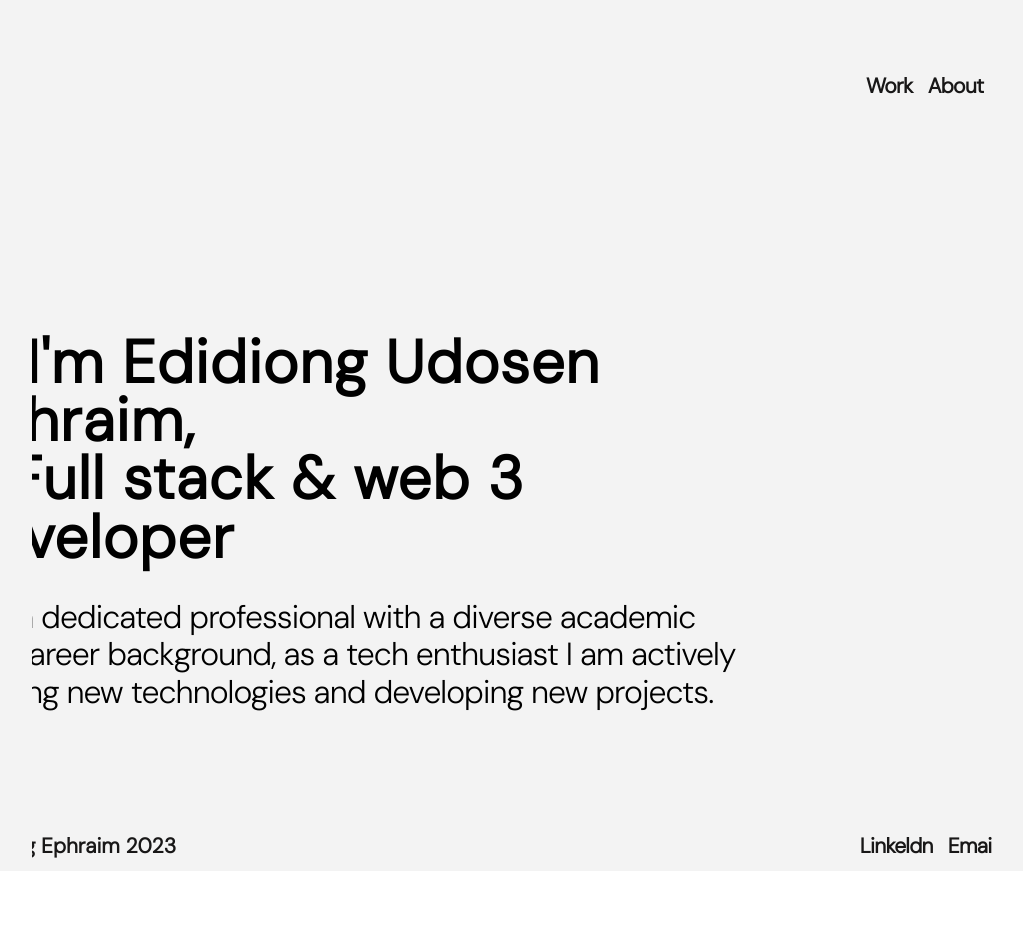
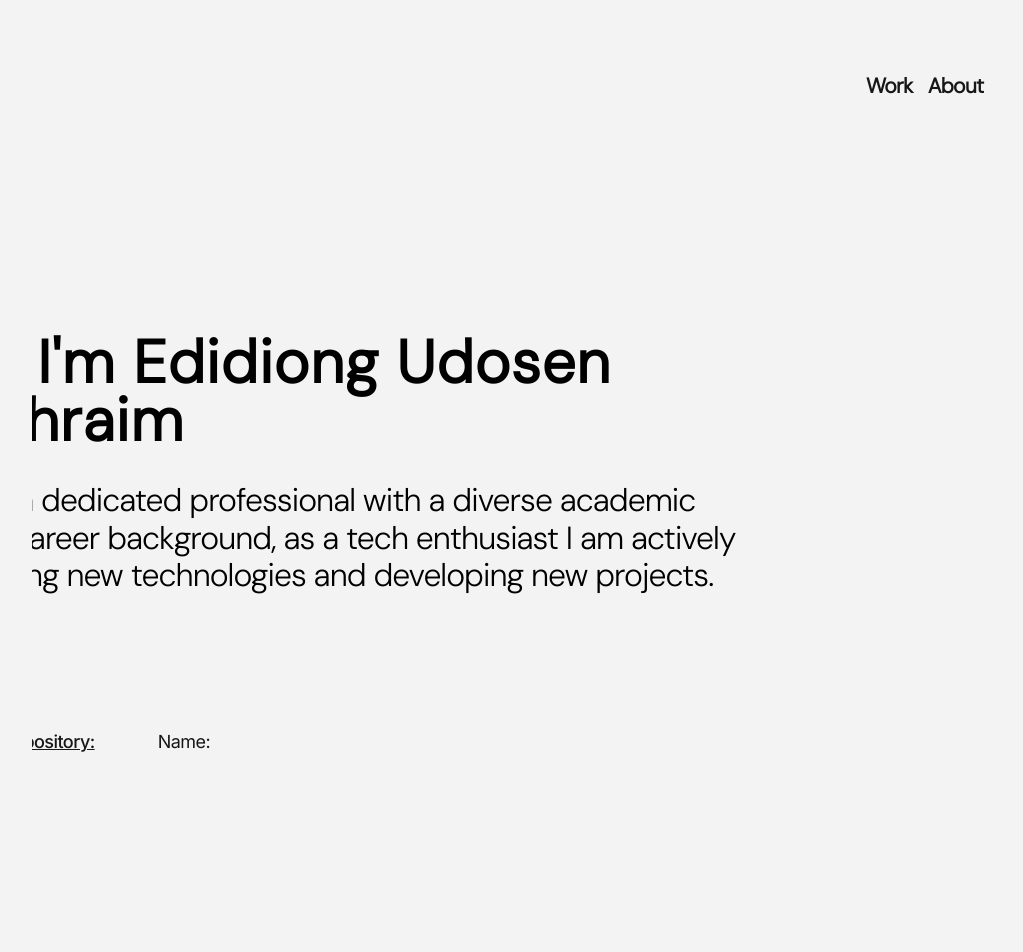
Before and after one commit to ehxdie/Portfolio, a React (Create React App) app in the folder my-website/: page /AboutPage in a window 1280 px wide. Shown: the top 952 px of the page, without its empty margins (128-1151 px from the left). Before the commit the page ends 871 px from the top, so only its background shows below. Built offline with nearby package versions, Linux system fonts and the light colour scheme; no server answers.

Commit message:
Connected to the github api to pull most recent repo

```diff
--- a/my-website/src/Components/Footer.js
+++ b/my-website/src/Components/Footer.js
@@ -8,13 +8,13 @@ function Footer() {
           </div>
           <div className='Footer-container-2'>
               <div>
-                  Linkeldn
+                  <a href='https://www.linkedin.com/in/edidiong-ephraim/' className='links-style'>Linkeldn</a>
               </div>
               <div>
-                  Email
+                  <a href='https://www.linkedin.com/in/edidiong-ephraim/' className='links-style'>Email</a>
               </div>
               <div>
-                  Github
+                  <a href='https://github.com/ehxdie' className='links-style'>Github</a>
               </div>
 
           </div>
--- a/my-website/src/Components/Pages/AboutPage.js
+++ b/my-website/src/Components/Pages/AboutPage.js
@@ -3,23 +3,25 @@ import Header from '../Header'
 import Footer from '../Footer'
 import "../../index.css";
 import img from "../Images/Screenshot 2023-05-10 204421.jpg"
+import Repositories from '../Repositories';
+
 
 function AboutPage() {
   return (
       <div className='Aboutpage-container'>
         <div className='Aboutpage-about'>
           <div className='Aboutpage-about-text'>
-            <p className='Aboutpage-about-text1'>Hi I'm Edidiong Udosen Ephraim, <br></br>A Full stack & web 3 developer </p>
+            <p className='Aboutpage-about-text1'>Hi, I'm Edidiong Udosen Ephraim</p>
             <p className='Aboutpage-about-text2'>I am a dedicated professional with a diverse academic and career background, as a tech enthusiast I am actively learning new technologies and developing new projects.</p>
           </div>
-          {/* <div className='Aboutpage-about-image'>
+           {/* <div className='Aboutpage-about-image'>
             <img src={img} className='img'/>
-          </div> */}
+          </div>  */}
 
         </div>
 
         <div className='Aboutpage-info'>
-
+          <Repositories/>
         </div>
         <div className='Aboutpage-contact'>
 
--- a/my-website/src/Components/Projects.js
+++ b/my-website/src/Components/Projects.js
@@ -24,13 +24,13 @@ function Projects(props) {
               <div className='projects-container-text2-header' onClick={handleclick}>
                  <div className='text2-header'> Project description {infocontrol ? <KeyboardArrowDownOutlinedIcon /> : <KeyboardArrowUpOutlinedIcon />}
                 </div>
-                {infocontrol ? null : <ul className='projects-container-text2'>{props.description}</ul>}
+                {infocontrol ? null : <div className='projects-container-text2'>{props.description}</div>}
 
               </div>
           <div className='projects-container-text3-header' onClick={handleclick1}P>
                 <div className='text2-header'> Tech Stack {infocontrol1 ? <KeyboardArrowDownOutlinedIcon /> : <KeyboardArrowUpOutlinedIcon />}
                 </div>
-                {infocontrol1 ? null : <ul className='projects-container-text3'>{props.stack}</ul>}
+                {infocontrol1 ? null : <div className='projects-container-text3'>{props.stack}</div>}
             </div>
 
             <a className='projects-container-link'href={props.link} target='_blank' rel='noopener noreferrer'>{props.link}</a>
--- a/my-website/src/Components/Repositories.js
+++ b/my-website/src/Components/Repositories.js
@@ -0,0 +1,82 @@
+import React from 'react'
+import { useState, useEffect } from 'react';
+
+
+function Repositories() {
+  // Setting up variables that would hold the repositories
+  const [activeRepo, setActiveRepo] = useState([]);
+  const [allRepos, setAllRepos] = useState([]);
+
+
+  // Fetching all repositories
+ const getAllRepos = async () => {
+     try {
+         // Replace "your-username" with your GitHub username
+         // Replace "your-token" with your GitHub personal access token
+         const response = await fetch('https://api.github.com/users/ehxdie/repos');
+        if (response.ok) {
+             const data = await response.json();
+             setAllRepos(data);
+             getLatestRepo(data);
+         } else {
+            console.error('Failed to fetch repositories');
+         }
+     }
+
+    catch (error)
+
+    {
+         console.error('Error fetching repositories:', error);
+     }
+ }
+
+
+  // Getting only the last worked on Repositories
+const getLatestRepo = async (dataArray) => {
+
+        if (!dataArray || dataArray.length === 0) {
+            return null;
+        }
+
+        // Sort the array based on the 'time' property in descending order
+        const sortedArray = dataArray.sort((a, b) => new Date(b.updated_at) - new Date(a.updated_at));
+
+        // Return the first element (with the latest time) in the sorted array
+        setActiveRepo(sortedArray[0]);
+
+    }
+
+
+console.log(activeRepo);
+
+
+
+useEffect(() => {
+    getAllRepos();
+
+  }, []);
+
+
+
+    //full_name
+    //html_url
+
+  return (
+
+    <div className='repository-container'>
+        <div className='active-repo'>
+              <div className='underline'>
+                  Active repository:
+              </div>
+
+              <div className='active-repo-info'>
+                  Name:{activeRepo.full_name}
+                  <a href={activeRepo.html_url}>{activeRepo.html_url}</a>
+              </div>
+        </div>
+    </div>
+
+  )
+}
+
+export default Repositories
--- a/my-website/src/index.css
+++ b/my-website/src/index.css
@@ -83,6 +83,7 @@ body{
   padding: 10px 0px 2px 0px;
   flex-shrink: 0;
   font-family: 'DM Sans', sans-serif;
+  margin-bottom: 70px;
 }
 .Footer-container-1{
   display: flex;
@@ -112,6 +113,14 @@ body{
   justify-self: flex-end;
   margin-right: 0;
 }
+.links-style{
+  color: var(--Main-Black, #181717);
+  text-decoration: none;
+}
+.links-style:hover{
+  text-decoration: underline;
+}
+
 
 /* Homepage */
 .Homepage-container{
@@ -178,7 +187,7 @@ body{
 .Aboutpage-container{
   display: flex;
   flex-direction: column;
-  margin-bottom: 113px;
+  margin-bottom: 192px;
 }
 .Aboutpage-about{
   display: flex;
@@ -359,3 +368,41 @@ body{
   align-self: flex-end;
   margin-bottom: 108px;
 }
+
+/* Repositories */
+.repository-container{
+  display: flex;
+  margin-top: 136px;
+}
+.active-repo{
+  display: flex;
+  flex-direction: row;
+  gap: 63px;
+  color: var(--Main-Black, #181717);
+    font-family: Inter;
+    font-size: 18px;
+    font-style: normal;
+    font-weight: 500;
+    line-height: 121.5%;
+    /* 21.87px */
+    letter-spacing: -0.54px;
+}
+.underline{
+  text-decoration: underline;
+}
+
+.active-repo-info{
+  display: flex;
+  flex-direction: column;
+  justify-content: space-around;
+   color: var(--Main-Black, #181717);
+    /* Body */
+    font-family: Inter;
+    font-size: 18px;
+    font-style: normal;
+    font-weight: 400;
+    line-height: 121.5%;
+    /* 21.87px */
+    letter-spacing: -0.54px;
+
+}
```
